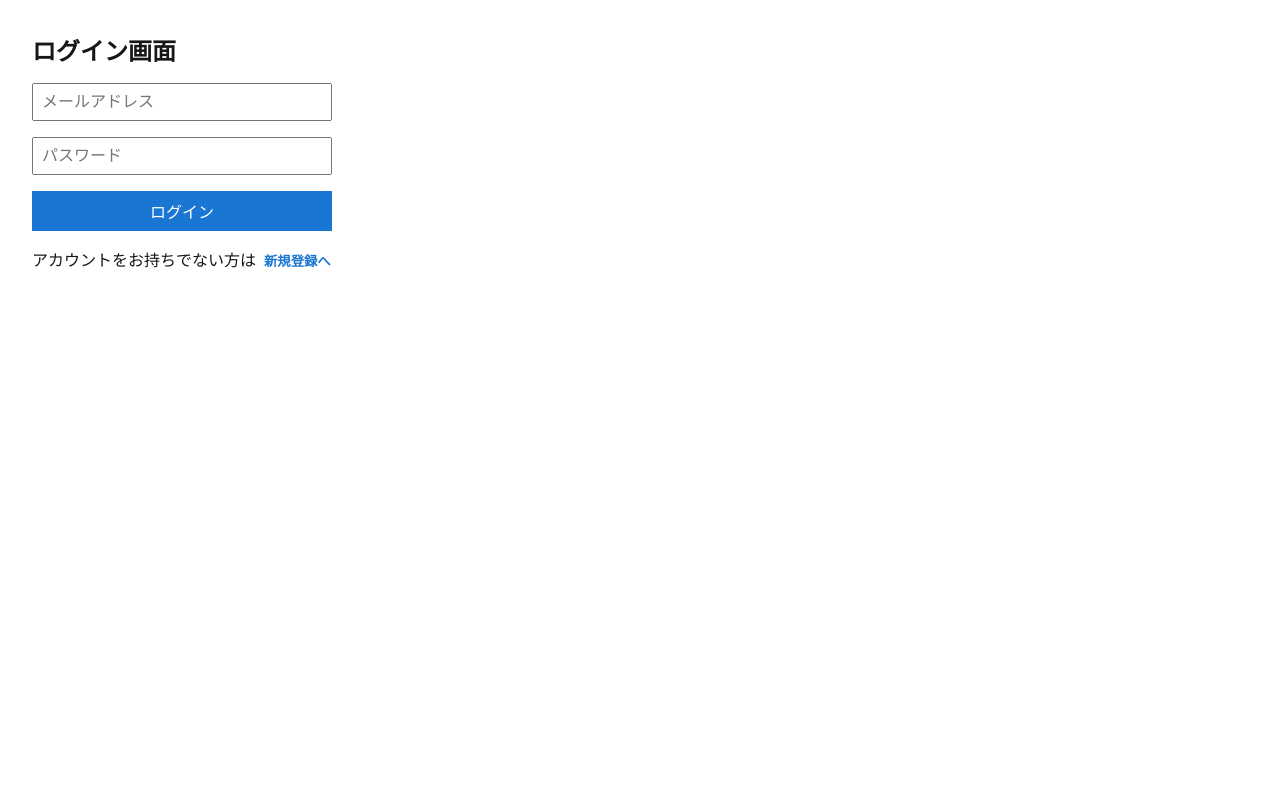
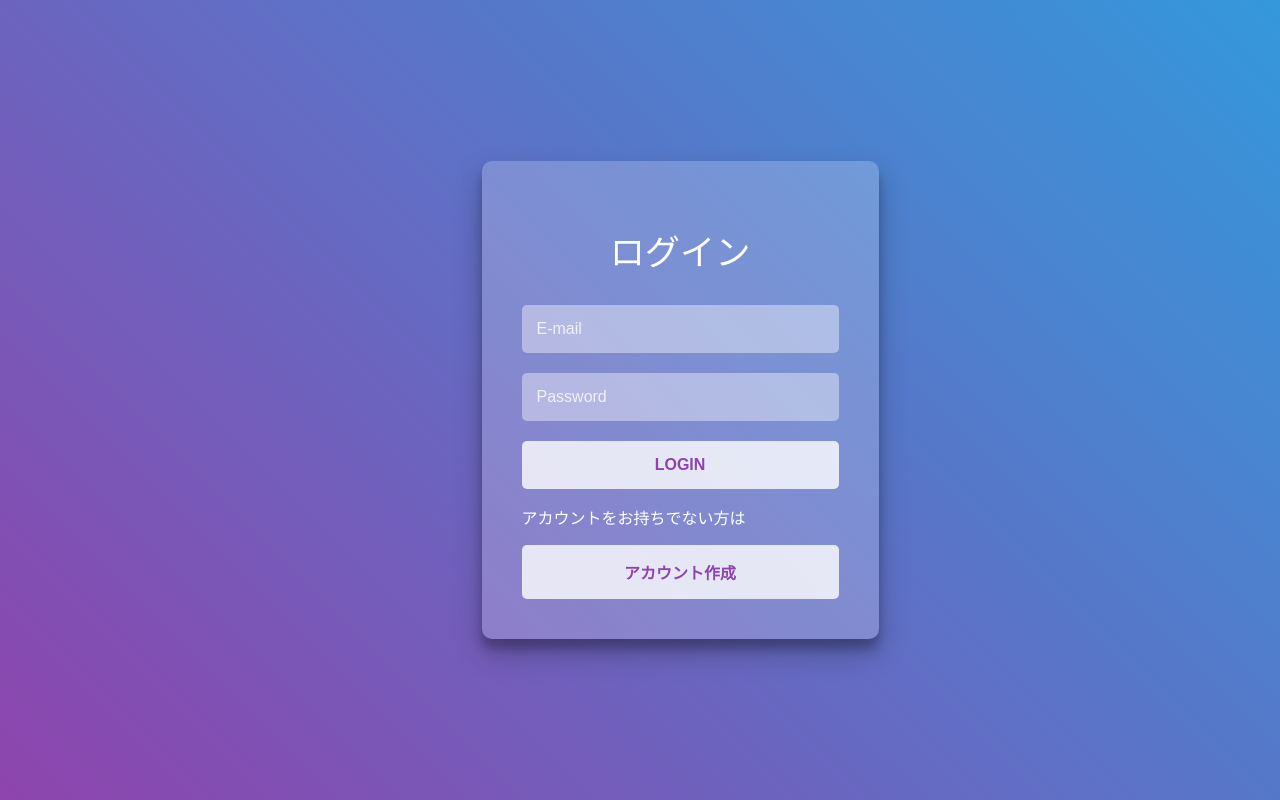
Before and after one commit to s23022/Recipe-Seach, a Next.js app: page / in a window 1280 px wide. Built offline with nearby package versions, Linux system fonts and the light colour scheme.

Commit message:
ログイン画面

```diff
--- a/app/globals.css
+++ b/app/globals.css
@@ -1,42 +1,11 @@
-:root {
-  --background: #ffffff;
-  --foreground: #171717;
+/* app/globals.css */
+body {
+  background: linear-gradient(45deg, #8e44ad, #3498db);
+  font-family: 'Helvetica Neue', sans-serif;
+  color: #fff;
+  height: 100vh;
+  margin: 0; /* デフォルトマージンを削除 */
+  display: flex;
+  justify-content: center;
+  align-items: center;
 }
-
-@media (prefers-color-scheme: dark) {
-  :root {
-    --background: #0a0a0a;
-    --foreground: #ededed;
-  }
-}
-
-html,
-body {
-  max-width: 100vw;
-  overflow-x: hidden;
-}
-
-body {
-  color: var(--foreground);
-  background: var(--background);
-  font-family: Arial, Helvetica, sans-serif;
-  -webkit-font-smoothing: antialiased;
-  -moz-osx-font-smoothing: grayscale;
-}
-
-* {
-  box-sizing: border-box;
-  padding: 0;
-  margin: 0;
-}
-
-a {
-  color: inherit;
-  text-decoration: none;
-}
-
-@media (prefers-color-scheme: dark) {
-  html {
-    color-scheme: dark;
-  }
-}
--- a/app/page.js
+++ b/app/page.js
@@ -1,68 +1,150 @@
-'use client';
-
+"use client";
 import { useState } from 'react';
 import { useRouter } from 'next/navigation';
-import { signInWithEmailAndPassword } from 'firebase/auth';
-import { auth } from './lib/firebase';
+import { createUserWithEmailAndPassword, signInWithEmailAndPassword } from 'firebase/auth';
+import { auth, db } from './lib/firebase';
+import { doc, setDoc } from 'firebase/firestore';
 import styles from './rogin.module.css';
 
-export default function LoginPage() {
-    const [email, setEmail] = useState('');
-    const [pw, setPw] = useState('');
-    const [error, setError] = useState('');
+export default function LoginSignupPage() {
+  const [isLogin, setIsLogin] = useState(true);
+  const [formData, setFormData] = useState({
+    email: '',
+    password: '',
+    confirmPassword: ''
+  });
   const router = useRouter();
 
-    const handleLogin = async (e) => {
-        e.preventDefault();
-        setError('');
+  const handleInputChange = (e) => {
+    setFormData({
+      ...formData,
+      [e.target.name]: e.target.value
+    });
+  };
+
+  const handleLogin = async () => {
     try {
-            await signInWithEmailAndPassword(auth, email, pw);
-            router.push('/recipe-search'); // ここで遷移！
+      await signInWithEmailAndPassword(auth, formData.email, formData.password);
+      alert('ログインに成功しました！');
+      router.push('/dashboard'); // ログイン後のページに遷移
     } catch (err) {
       if (err.code === 'auth/user-not-found') {
-                alert('このアカウントは登録されていません。新規登録を行ってください');
-            } else if (err.code === 'auth/wrong-password' || err.code === 'auth/invalid-login-credentials') {
-                alert('メールアドレス、もしくはパスワードが間違っています');
+        alert('ユーザーが見つかりません。メールアドレスを確認してください。');
+      } else if (err.code === 'auth/wrong-password') {
+        alert('パスワードが間違っています。');
+      } else if (err.code === 'auth/invalid-email') {
+        alert('無効なメールアドレスです。');
       } else {
         alert('ログインに失敗しました: ' + err.message);
       }
-            setError(err.message);
     }
   };
 
-    const goToSignUp = () => {
-        router.push('/sign_up');
+  const handleSignUp = async () => {
+    // この関数は使用しないが、後で必要になった時のために残しておく
+    if (formData.password !== formData.confirmPassword) {
+      alert('パスワードが一致しません');
+      return;
+    }
+
+    try {
+      const userCredential = await createUserWithEmailAndPassword(auth, formData.email, formData.password);
+      await setDoc(doc(db, 'users', formData.email), {
+        email: formData.email,
+      });
+      alert('登録成功！ダッシュボードに移動します。');
+      router.push('/dashboard');
+    } catch (err) {
+      if (err.code === 'auth/email-already-in-use') {
+        alert('このメールアドレスは既に使われています。ログインしてください。');
+      } else if (err.code === 'auth/invalid-email') {
+        alert('無効なメールアドレスです。正しいメールアドレスを入力してください。');
+      } else if (err.code === 'auth/weak-password') {
+        alert('パスワードは6文字以上にしてください。');
+      } else {
+        alert('登録に失敗しました: ' + err.message);
+      }
+    }
+  };
+
+  const handleSubmit = async (e) => {
+    e.preventDefault();
+
+    if (isLogin) {
+      await handleLogin();
+    } else {
+      // サインアップページに遷移
+      router.push('/signup');
+    }
   };
 
   return (
-        <div className={styles.container}>
-            <h1 className={styles.title}>ログイン画面</h1>
-            <form onSubmit={handleLogin} className={styles.form}>
+    <div className={styles.pageContainer}>
+      <div className={styles.loginContainer}>
+        <h1 className={styles.title}>
+          {isLogin ? 'ログイン' : 'アカウント作成'}
+        </h1>
+
+        <form onSubmit={handleSubmit}>
+          <div className={styles.formGroup}>
             <input
               type="email"
-                    placeholder="メールアドレス"
-                    value={email}
-                    onChange={(e) => setEmail(e.target.value)}
+              name="email"
+              placeholder="E-mail"
+              value={formData.email}
+              onChange={handleInputChange}
               required
-                    className={styles.input}
             />
+          </div>
+
+          <div className={styles.formGroup}>
             <input
               type="password"
-                    placeholder="パスワード"
-                    value={pw}
-                    onChange={(e) => setPw(e.target.value)}
+              name="password"
+              placeholder="Password"
+              value={formData.password}
+              onChange={handleInputChange}
               required
-                    className={styles.input}
             />
-                <button type="submit" className={styles.button}>ログイン</button>
+          </div>
+
+          {!isLogin && (
+            <div className={styles.formGroup}>
+              <input
+                type="password"
+                name="confirmPassword"
+                placeholder="Confirm Password"
+                value={formData.confirmPassword}
+                onChange={handleInputChange}
+                required
+              />
+            </div>
+          )}
+
+          <button type="submit">
+            {isLogin ? 'LOGIN' : 'SIGNUP'}
+          </button>
         </form>
 
-            <p className={styles.linkText}>
-                アカウントをお持ちでない方は
-                <button onClick={goToSignUp} className={styles.linkButton}>新規登録へ</button>
+        <div className={styles.switchSection}>
+          <p className={styles.switchText}>
+            {isLogin ? 'アカウントをお持ちでない方は' : 'すでにアカウントをお持ちの方は'}
           </p>
-
-            {error && <p className={styles.error}>{error}</p>}
+          <button
+            onClick={() => {
+              if (!isLogin) {
+                router.push('/signup');
+              } else {
+                setIsLogin(!isLogin);
+              }
+            }}
+            className={styles.switchButton}
+            type="button"
+          >
+            {isLogin ? 'アカウント作成' : 'ログインに戻る'}
+          </button>
+        </div>
+      </div>
     </div>
   );
 }
--- a/app/rogin.module.css
+++ b/app/rogin.module.css
@@ -1,47 +1,61 @@
-.container {
-    padding: 2rem;
+/* app/page.module.css */
+
+/* ↓ このスタイルをファイルの一番上あたりに追記します */
+.title {
+  text-align: center;    /* 文字を中央揃えにする */
+  font-size: 2.2rem;     /* 文字の大きさを調整 */
+  margin-bottom: 30px;   /* 下のフォームとの間に余白を設ける */
+  font-weight: 300;      /* フォントを少し細くして洗練された印象に */
 }
 
-.title {
-    font-size: 1.5rem;
-    margin-bottom: 1rem;
+/* --- 以下は既存のスタイル --- */
+
+.loginContainer {
+  background-color: rgba(255, 255, 255, 0.2);
+  padding: 40px;
+  border-radius: 10px;
+  box-shadow: 0 14px 28px rgba(0, 0, 0, 0.25), 0 10px 10px rgba(0, 0, 0, 0.22);
+  width: 100%;
+  max-width: 400px;
 }
 
-.form {
-    display: flex;
-    flex-direction: column;
-    width: 300px;
+.formGroup {
+  margin-bottom: 20px;
 }
 
-.input {
-    padding: 0.5rem;
-    margin-bottom: 1rem;
-    font-size: 1rem;
+.loginContainer input {
+  width: 100%;
+  padding: 15px;
+  border: none;
+  background-color: rgba(255, 255, 255, 0.4);
+  border-radius: 5px;
+  color: #fff;
+  font-size: 16px;
+  box-sizing: border-box;
 }
 
-.button {
-    padding: 0.5rem 1rem;
-    font-size: 1rem;
-    background-color: #1976d2;
-    color: white;
-    border: none;
-    cursor: pointer;
+.loginContainer input::placeholder {
+  color: rgba(255, 255, 255, 0.8);
 }
 
-.linkText {
-    margin-top: 1rem;
+.loginContainer input:focus {
+  outline: none;
+  box-shadow: 0 0 5px rgba(255, 255, 255, 0.5);
 }
 
-.linkButton {
-    margin-left: 0.5rem;
-    background: none;
-    border: none;
-    color: #1976d2;
-    cursor: pointer;
-    font-weight: bold;
+.loginContainer button {
+  width: 100%;
+  padding: 15px;
+  background-color: rgba(255, 255, 255, 0.8);
+  border: none;
+  border-radius: 5px;
+  color: #8e44ad;
+  font-size: 16px;
+  font-weight: bold;
+  cursor: pointer;
+  transition: background-color 0.3s ease;
 }
 
-.error {
-    color: red;
-    margin-top: 1rem;
+.loginContainer button:hover {
+  background-color: rgba(255, 255, 255, 1);
 }
--- a/app/sign_up/sign_up.module.css
+++ b/app/sign_up/sign_up.module.css
@@ -1,47 +1,84 @@
-.container {
-    padding: 2rem;
+@import url(https://fonts.googleapis.com/css?family=Open+Sans);
+
+.fullscreen-wrapper {
+    width: 100%;
+    height: 100%;
+    margin: 0;
+    padding: 0;
+    font-family: 'Open Sans', sans-serif;
+    background: #092756;
+    background: linear-gradient(135deg, rgba(104, 128, 138, 0.4) 10%, rgba(138, 114, 76, 0) 40%),
+                linear-gradient(to bottom, rgba(57, 173, 219, 0.25) 0%, rgba(42, 60, 87, 0.4) 100%),
+                linear-gradient(-45deg, #670d10 0%, #092756 100%);
 }
 
-.heading {
-    font-size: 1.8rem;
-    margin-bottom: 1rem;
+.login {
+    position: absolute;
+    top: 50%;
+    left: 50%;
+    transform: translate(-50%, -50%);
+    width: 300px;
+    height: auto;
+    padding: 20px;
+    background: rgba(255, 255, 255, 0.1);
+    border-radius: 10px;
+    box-shadow: 0 4px 8px rgba(0, 0, 0, 0.2);
+    text-align: center;
 }
 
-.form {
-    display: flex;
-    flex-direction: column;
-    gap: 1rem;
-    max-width: 300px;
+.login h1 {
+    color: #fff;
+    text-shadow: 0 0 10px rgba(0, 0, 0, 0.3);
+    margin-bottom: 20px;
 }
 
 .input {
-    padding: 0.5rem;
-    font-size: 1rem;
+    width: 100%;
+    margin-bottom: 15px;
+    padding: 10px;
+    font-size: 13px;
+    color: #fff;
+    background: rgba(0, 0, 0, 0.3);
+    border: 1px solid rgba(0, 0, 0, 0.3);
+    border-radius: 4px;
+    box-shadow: inset 0 -5px 45px rgba(100, 100, 100, 0.2), 0 1px 1px rgba(255, 255, 255, 0.2);
+    outline: none;
+    transition: box-shadow 0.5s ease;
 }
 
-.button {
-    padding: 0.5rem 1rem;
-    font-size: 1rem;
+.input:focus {
+    box-shadow: inset 0 -5px 45px rgba(100, 100, 100, 0.4), 0 1px 1px rgba(255, 255, 255, 0.2);
+}
+
+.btn {
+    display: inline-block;
+    padding: 4px 10px;
+    margin-bottom: 0;
+    font-size: 13px;
+    line-height: 18px;
+    color: #333;
+    text-align: center;
+    text-shadow: 0 1px 1px rgba(255, 255, 255, 0.75);
+    vertical-align: middle;
+    background-color: #f5f5f5;
+    border: 1px solid #e6e6e6;
+    border-radius: 4px;
+    box-shadow: inset 0 1px 0 rgba(255, 255, 255, 0.2), 0 1px 2px rgba(0, 0, 0, 0.05);
     cursor: pointer;
 }
 
-.loginLink {
-    margin-top: 1rem;
-    font-size: 0.95rem;
+.btn:hover {
+    background-color: #e6e6e6;
+    color: #333;
 }
 
-.linkButton {
-    margin-left: 0.5rem;
-    padding: 0.2rem 0.5rem;
-    font-size: 0.95rem;
-    cursor: pointer;
-    background: none;
-    border: none;
-    color: blue;
-    text-decoration: underline;
+.btn-primary {
+    background-color: #4a77d4;
+    border: 1px solid #3762bc;
+    box-shadow: inset 0 1px 0 rgba(255, 255, 255, 0.2), 0 1px 2px rgba(0, 0, 0, 0.5);
+    color: #fff;
 }
 
-.error {
-    color: red;
-    margin-top: 1rem;
+.btn-primary:hover {
+    background-color: #3762bc;
 }
```
Also changed, not shown: app/public/images/login-bg.jpg (added). Lines whose indentation alone changed are shown as unchanged.
